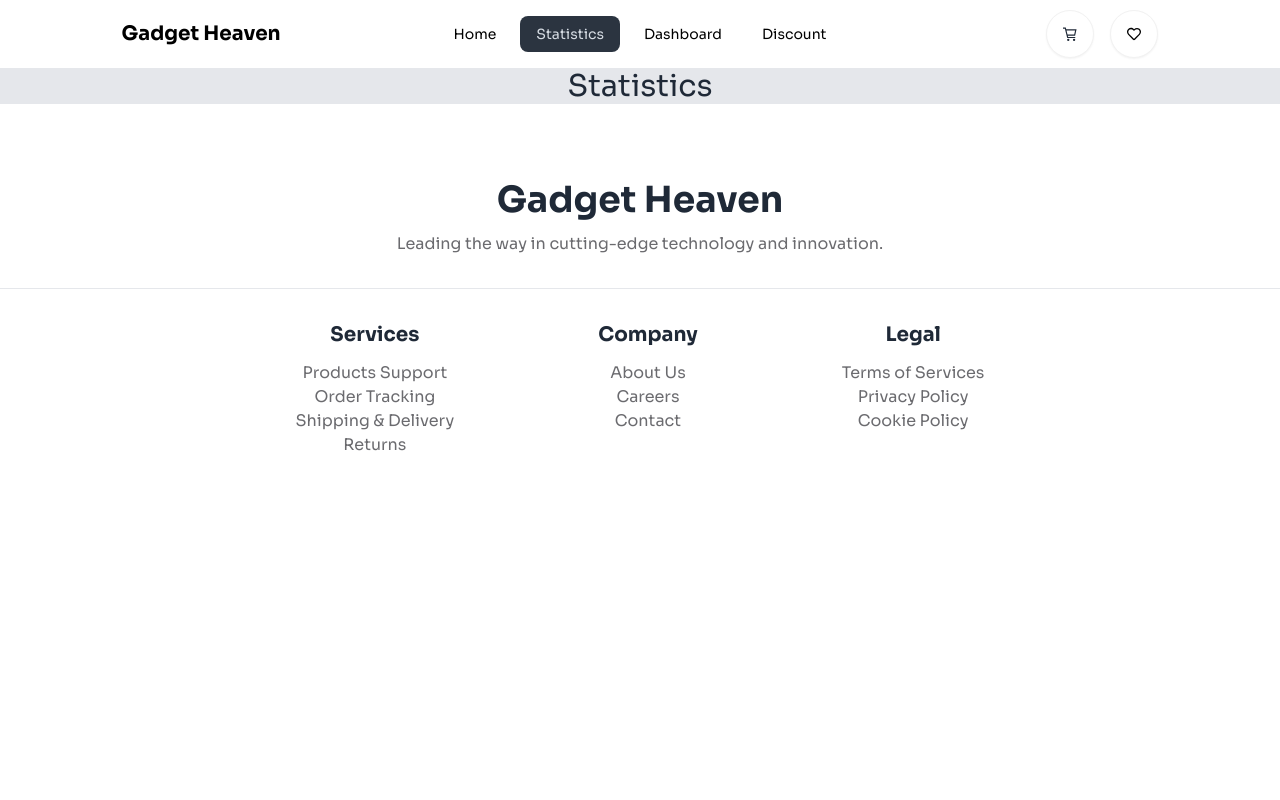
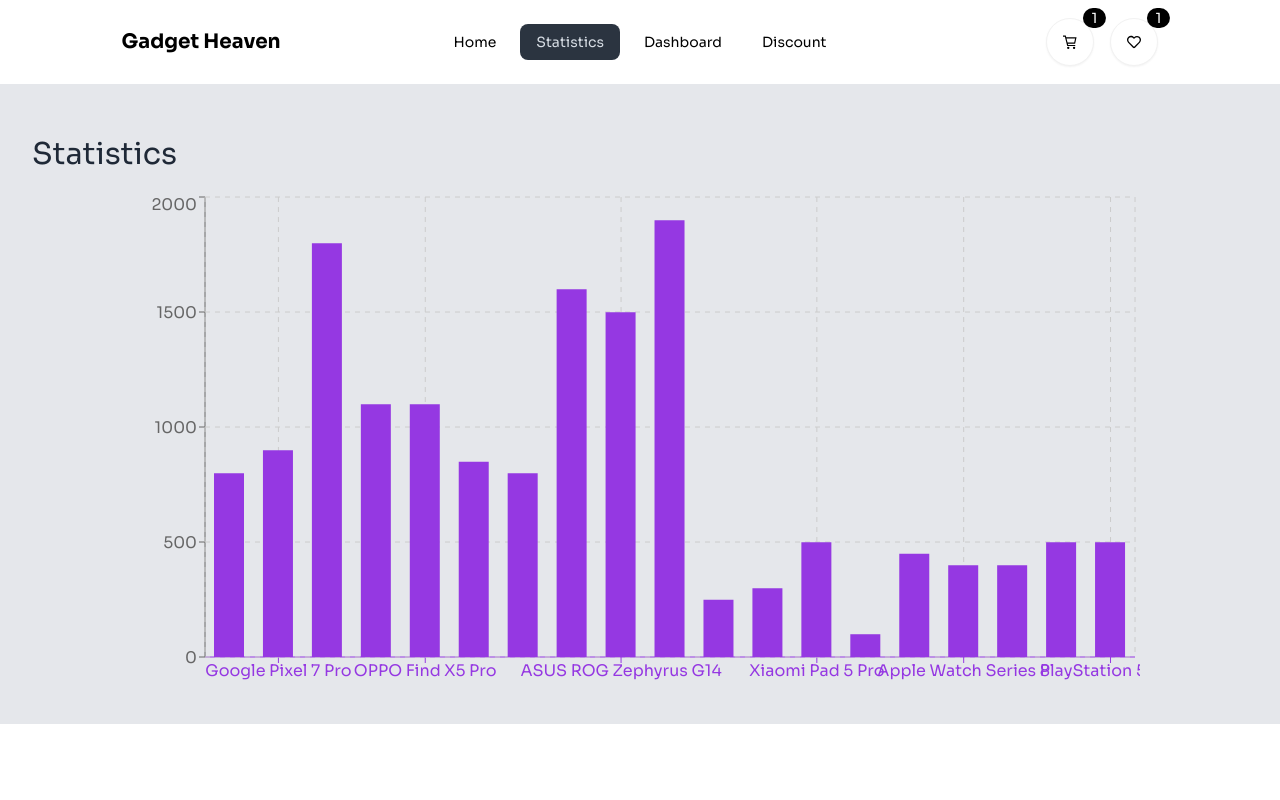
Before and after one commit to programming-hero-web-course-4/b10a8-gadget-heaven-HiYasin, a React (Vite) app: page /statistics in a window 1280 px wide. Shown: the top 800 px of the page. Built offline with nearby package versions, Linux system fonts and the light colour scheme.

Commit message:
Statistics Page Completed

```diff
--- a/package.json
+++ b/package.json
@@ -20,6 +20,7 @@
     "react-rating-stars-component": "^2.2.0",
     "react-router-dom": "^7.0.2",
     "react-toastify": "^10.0.6",
+    "recharts": "^2.14.1",
     "sort-by": "^1.2.0"
   },
   "devDependencies": {
--- a/src/components/Navbar.jsx
+++ b/src/components/Navbar.jsx
@@ -21,13 +21,13 @@
     if (homePath.includes(currentPath)) {
         bgText = "bg-[#9538E2] text-white mt-5";
         // console.log("true");
-    }else{
+    } else {
         bgText = "bg-white text-black";
         // console.log("false");
     }
     return (
         <div className="max-w-11/12 mx-auto px-[5%]">
-            <div className={`navbar px-[5%] py-2 rounded-t-2xl ${bgText}`}>
+            <div className={`navbar px-[5%] py-4 rounded-t-2xl ${bgText}`}>
                 <div className="navbar-start">
                     <div className="dropdown">
                         <div tabIndex={0} role="button" className="btn btn-ghost lg:hidden">
@@ -58,8 +58,15 @@
                     </ul>
                 </div>
                 <div className="navbar-end gap-4 ">
-                <button className="btn bg-white rounded-full text-blac"><GrCart /></button>
+                    <div className="indicator">
+                        <span className="indicator-item badge bg-black border-none text-white">1</span>
+                        <button className="btn bg-white rounded-full text-black"><GrCart /></button>
+                    </div>
+                    <div className="indicator">
+                        <span className="indicator-item badge bg-black border-none text-white">1</span>
                         <button className="btn bg-white rounded-full text-black"><FaRegHeart /></button>
+                    </div>
+
                 </div>
             </div>
         </div>
--- a/src/components/Statistics.jsx
+++ b/src/components/Statistics.jsx
@@ -1,11 +1,23 @@
 import { Helmet } from "react-helmet";
+import { useLoaderData } from "react-router-dom";
+import { BarChart, Bar, XAxis, YAxis, Tooltip, CartesianGrid } from 'recharts';
 const Statistics = () => {
+    const products = useLoaderData();
     return (
-        <div>
+        <div className="max-w-screen-xl mx-auto p-8">
             <Helmet>
                 <title>Gadget Heaven | Statistics</title>
             </Helmet>
-            <h2 className="text-3xl text-center">Statistics</h2>
+            <h2 className="text-3xl my-5">Statistics</h2>
+            <div className="flex justify-center">
+                <BarChart width={1000} height={500} data={products}>
+                    <XAxis dataKey="product_name" stroke="#9538E2" />
+                    <YAxis />
+                    <Tooltip />
+                    <CartesianGrid stroke="#ccc" strokeDasharray="5 5" />
+                    <Bar dataKey="price" fill="#9538E2" barSize={30} />
+                </BarChart>
+            </div>
         </div>
     );
 };
--- a/src/main.jsx
+++ b/src/main.jsx
@@ -51,6 +51,7 @@
       },
       {
         path: "statistics",
+        loader: () => fetch('/public/fakeData.json'),
         element: <Statistics></Statistics>
       },
       {
```
Also changed, not shown: 1 other file (tests, documents, lock files or other folders). Lines whose indentation alone changed are shown as unchanged.
